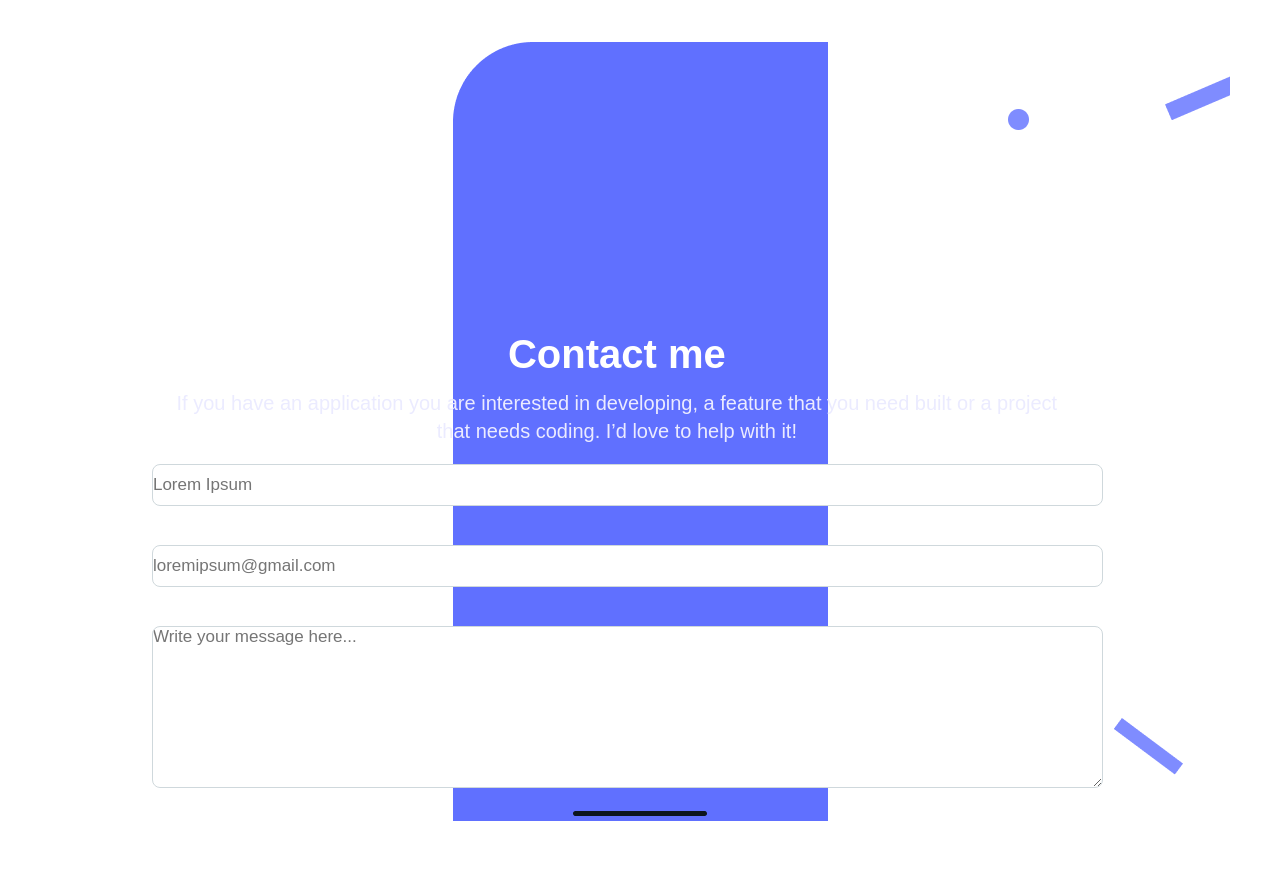
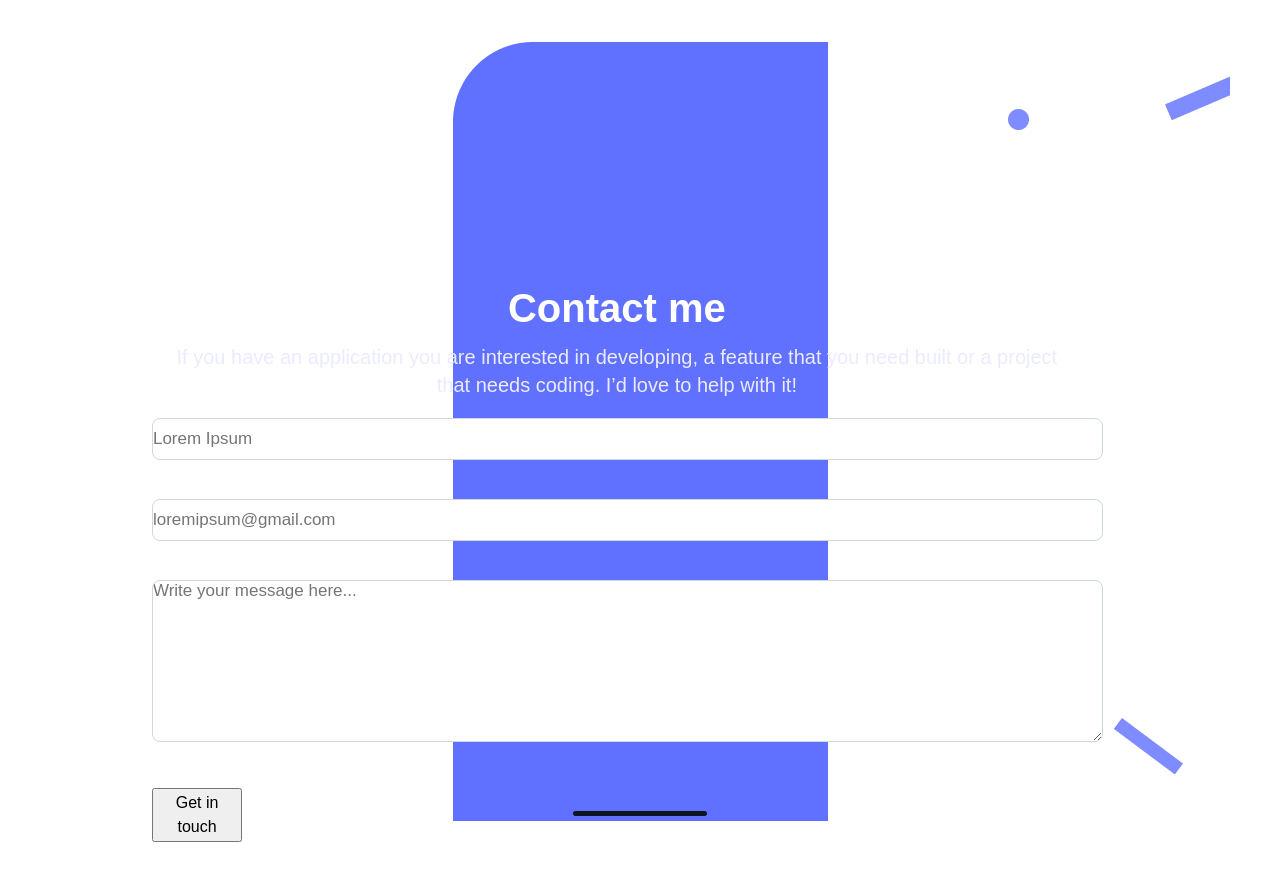
Before and after one commit to HossainAraf/Portfolio, a website: page index.html in a window 1280 px wide. Shown: the part 9374-10245 px from the top of the page. Before the commit the page ends 10220 px from the top, so only its background shows below. Drawn offline with Linux system fonts and the light colour scheme.

Commit message:
Add form button

```diff
--- a/index.html
+++ b/index.html
@@ -213,6 +213,9 @@
                       <label class="form-label" for="message"></label>
                       <textarea class="form-input" id="message" name="message" rows="4" placeholder="Write your message here..." maxlength="500"></textarea>
                     </div>
+                    <div class="form-group">
+                    <button class="form-button" type="submit"><p>Get in touch</p></button>
+                    </div>
                   </form>
                 </section>
   </main>
```
Also changed, not shown: style.css (line endings or trailing spaces).
